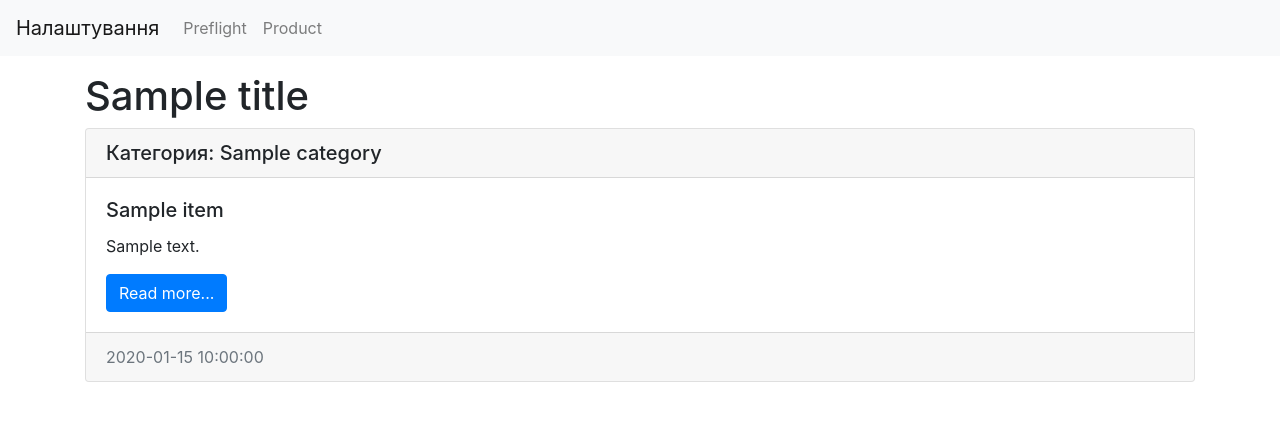
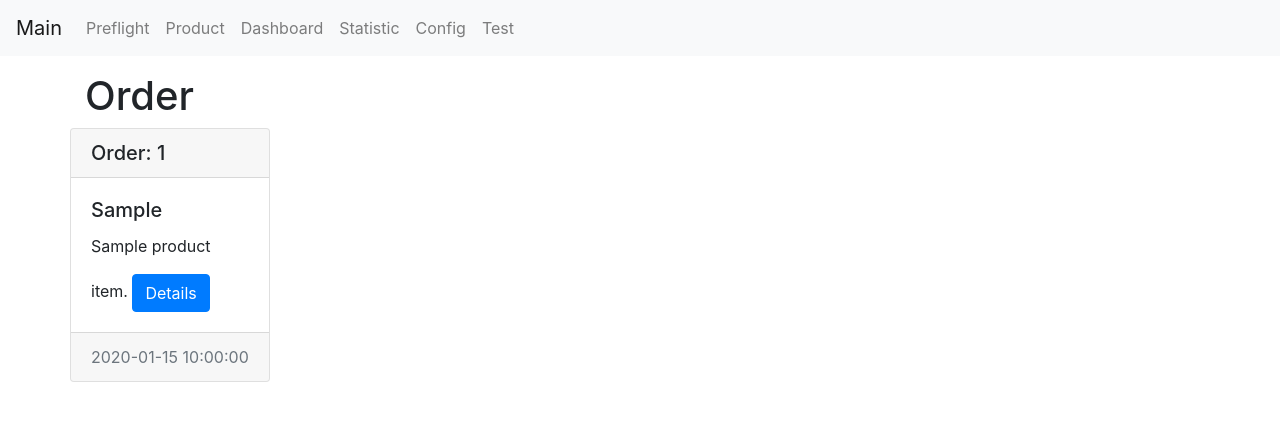
Before and after one commit to seoalexwizard/Poligrafika_1, a Django app: template Product/templates/Product/index.html in a window 1280 px wide. Shown: the top 421 px of the page. Run offline with Django 4.2, Linux system fonts and the light colour scheme; the template is opened without the code that fills it: most values are stand-ins (such as "Sample title", 1, 10 or a date in 2020).

Commit message:
06.11.2022 20:41

```diff
--- a/Product/models.py
+++ b/Product/models.py
@@ -46,7 +46,7 @@ class PaperType(models.Model):
 
 
 class Product(models.Model):
-    order_id = models.IntegerField
+    order_id = models.IntegerField(default=56, blank=True, null=True)
     p_type =  models.ForeignKey(PaperType, on_delete=models.CASCADE)
     p_kind = models.ForeignKey(PaperKind, on_delete=models.CASCADE)
     p_density = models.ForeignKey(PaperDensity, on_delete=models.CASCADE)
--- a/Product/templates/Product/index.html
+++ b/Product/templates/Product/index.html
@@ -12,7 +12,7 @@
   </head>
   <body>
 <nav class="navbar navbar-expand-lg navbar-light bg-light">
-    <a class="navbar-brand" href="/">Налаштування</a>
+    <a class="navbar-brand" href="/">Main</a>
     <button class="navbar-toggler" type="button" data-toggle="collapse" data-target="#navbarSupportedContent" aria-controls="navbarSupportedContent" aria-expanded="false" aria-label="Toggle navigation">
         <span class="navbar-toggler-icon"></span>
     </button>
@@ -21,28 +21,32 @@
         <ul class="navbar-nav mr-auto">
             <li class="nav-item"><a class="nav-link" href="/">Preflight</a></li>
             <li class="nav-item"><a class="nav-link" href="/">Product</a></li>
+            <li class="nav-item"><a class="nav-link" href="/">Dashboard</a></li>
+            <li class="nav-item"><a class="nav-link" href="/">Statistic</a></li>
+            <li class="nav-item"><a class="nav-link" href="/">Config</a></li>
+            <li class="nav-item"><a class="nav-link" href="/">Test</a></li>
         </ul>
     </div>
 </nav>
 
 <div class="container mt-3">
-    <h1>{{ title }}</h1>
+    <h1>Order</h1>
     <div class="row">
-        <div class="col-md-12">
-            {% for item in news %}
+
+            {% for item in product %}
             <div class="card mb-3">
-                <h5 class="card-header">Категория: {{ item.category.title }}</h5>
+                <h5 class="card-header">Order: {{ item.id }}</h5>
                 <div class="card-body">
-                    <h5 class="card-title">{{ item.title }}</h5>
-                    <p class="card-text">{{ item.content }}</p>
-                    <a href="#" class="btn btn-primary">Read more...</a>
+                    <h5 class="card-title">{{ item.p_type }}</h5>
+                    <p class="card-text">{{ item.product}}</p>item.
+                    <a href="#" class="btn btn-primary">Details</a>
                 </div>
                 <div class="card-footer text-muted">
-                    {{ item.created_at|date:"Y-m-d H:i:s" }}
+                    {{ item.updated_at|date:"Y-m-d H:i:s" }}
                 </div>
             </div>
             {% endfor %}
-        </div>
+
     </div>
 </div>
 
```
Also changed, not shown: Product/admin.py (line endings or trailing spaces), db.sqlite3, media/Замовлення/2022/11/06/screenshot.41.jpg (added), media/Замовлення/2022/11/06/screenshot.41_fRkwbMa.jpg (added).
